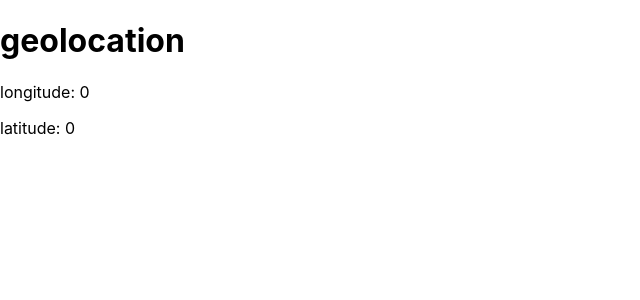
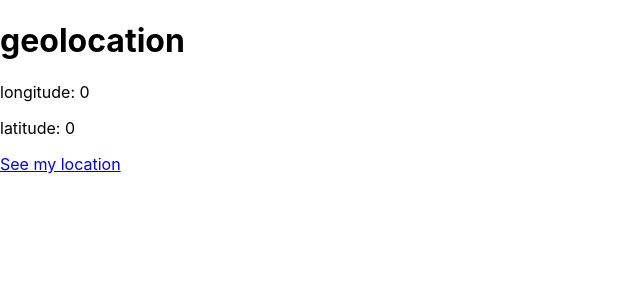
Before and after one commit to pedrolmr/leaflet, a React (Create React App) app: page / in a window 1280 px wide. Shown: the top 300 px of the page, without its empty margins (0-640 px from the left). Built offline with nearby package versions, Linux system fonts and the light colour scheme; no server answers.

Commit message:
able to see my location in the map

```diff
--- a/src/components/Home.js
+++ b/src/components/Home.js
@@ -1,5 +1,5 @@
 import React, {useState, useEffect} from 'react';
-import { Link } from 'react-router-dom';
+import {Link} from 'react-router-dom';
 
 const Home = () => {
     const [state, setState] = useState({
@@ -28,6 +28,12 @@ const Home = () => {
             <h1>geolocation</h1>
             <p>longitude: {state.longitude}</p>
             <p>latitude: {state.latitude}</p>
+            <Link to={{
+                pathname: '/map',
+                state: state
+            }}>
+                See my location
+            </Link>
         </div>
     )
 }
--- a/src/components/MapView.js
+++ b/src/components/MapView.js
@@ -1,22 +1,35 @@
-import React, { useState } from 'react'
+import React, { useState, useEffect } from 'react'
 import { Map , TileLayer} from 'react-leaflet';
 import 'leaflet/dist/leaflet.css'
 
 import Markers from './Markers';
 import {places} from '../assets/data.json';
 
+import { useLocation } from 'react-router-dom';
+
 const MapView = () => {
     const [state, setState] = useState({
         currentLocation: { lat: '52.52437', lng: '13.41053'}
     });
 
+    const location = useLocation();
+
+    useEffect(() => {
+        if(location.state.latitude && location.state.longitude){
+            const currentLocation = {
+                lat: location.state.latitude,
+                lng: location.state.longitude
+            }
+            setState({...state, currentLocation})
+        }
+    }, [])
     return (
         <Map center={state.currentLocation} zoom={13}>
             <TileLayer
                 attribution='&amp;copy <a href="http://osm.org/copyright">OpenStreetMap</a> contributors'
                 url="https://{s}.tile.openstreetmap.org/{z}/{x}/{y}.png"
             />
-            <Markers places={places}/>
+            <Markers places={places} mylocation={state.currentLocation}/>
         </Map>
     )
 }
--- a/src/components/Markers.js
+++ b/src/components/Markers.js
@@ -2,9 +2,9 @@ import React from 'react';
 import { Marker } from 'react-leaflet';
 import {IconLocation} from './IconLocation';
 
-const Markers = ({places}) => {
+const Markers = ({places, mylocation}) => {
     const markers = places.map((place, i) => (
-        <Marker key={i} position={place.coordinates} icon={IconLocation}/>
+        <Marker key={i} position={place.coordinates && mylocation}icon={IconLocation}/>
     ))
     return markers;
 }
```
